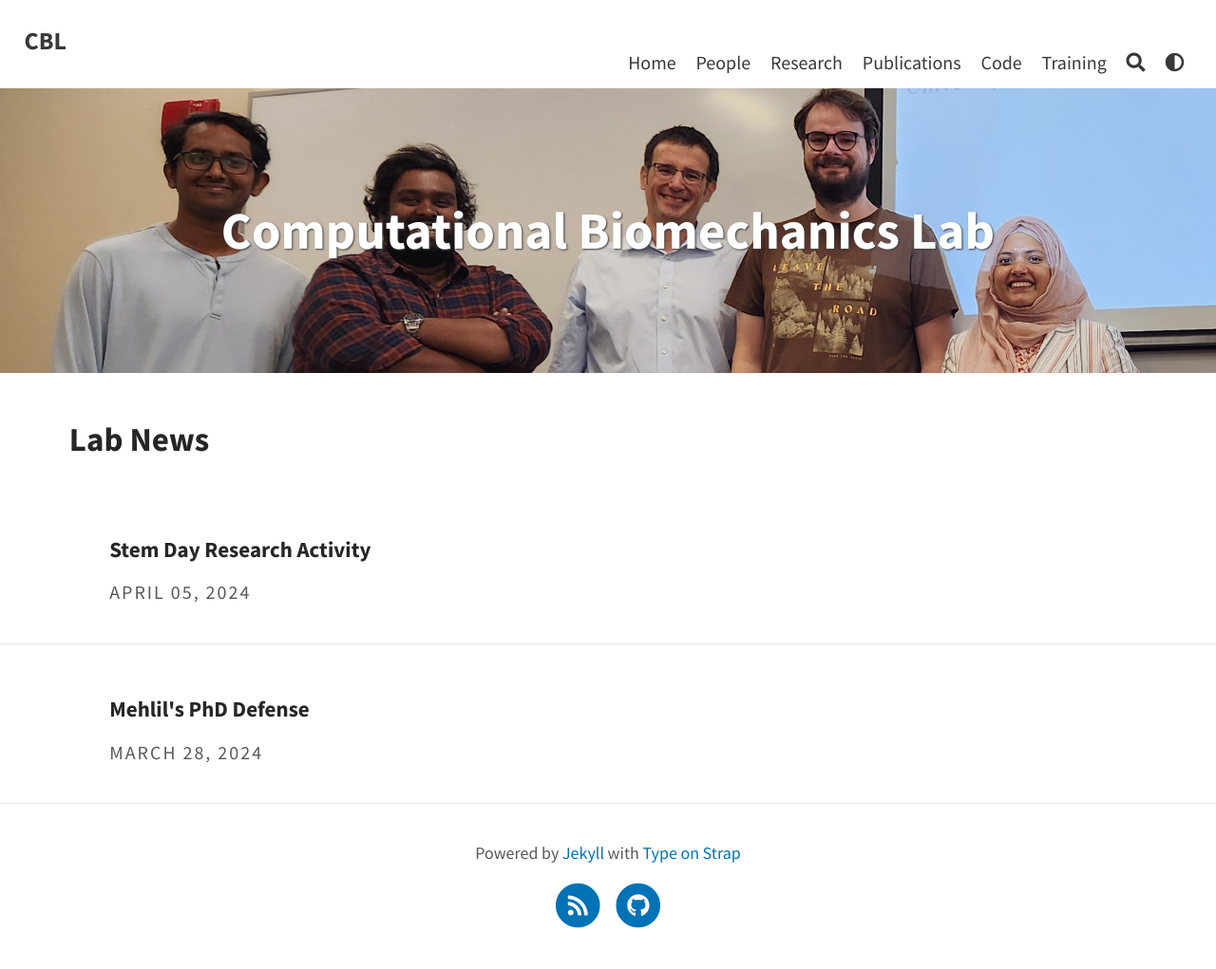
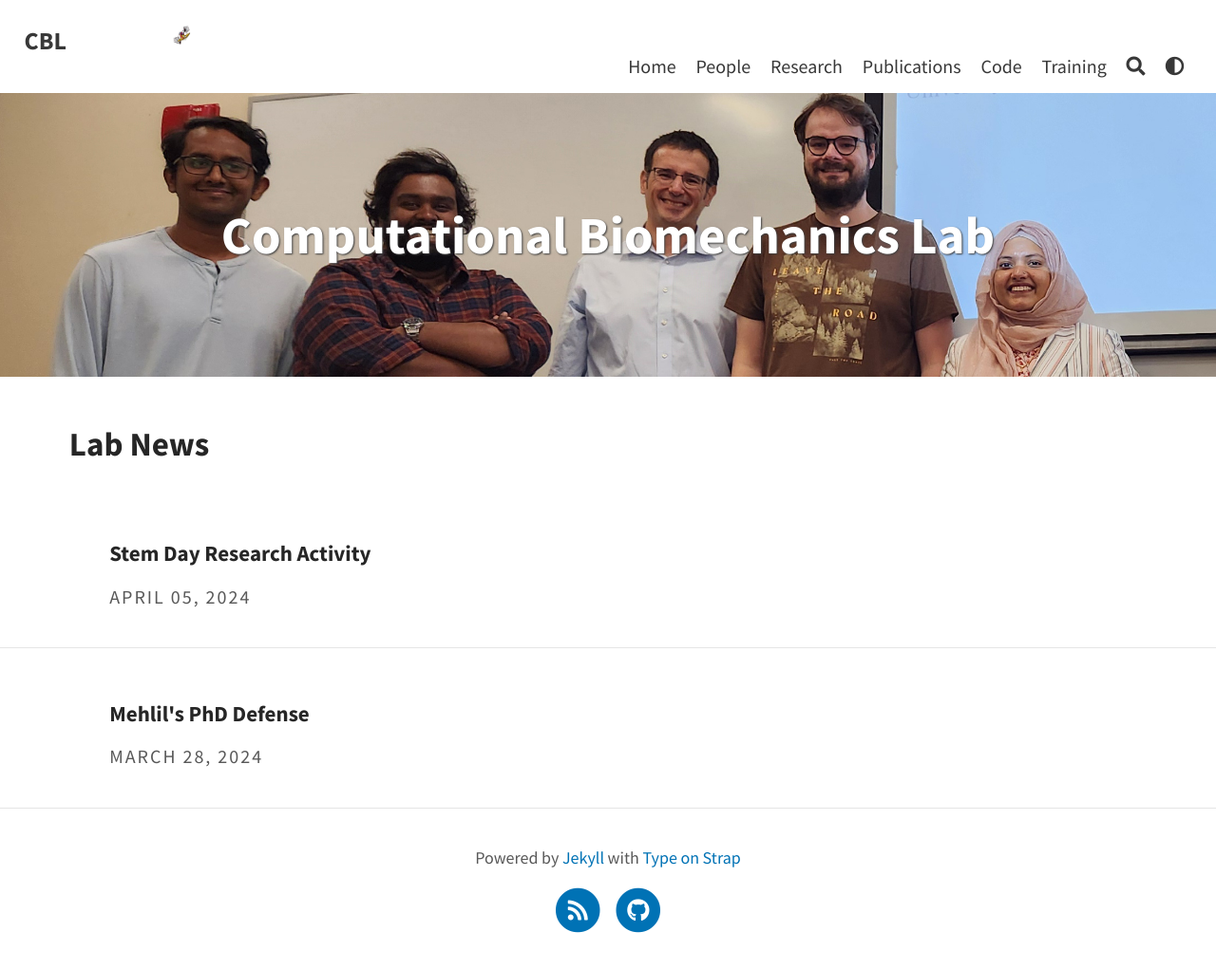
Before and after one commit to CBL-UCF/CBL-UCF.github.io, a Jekyll site: the page built from index.html, in a window 1280 px wide. Shown: the whole page at 95% size. Built offline with Jekyll 4.4.1, drawn with Linux system fonts in a browser that asks for light colours; a script that is not in the unit is left out; the list of posts is cut into pages by our own code.

Commit message:
Update navbar.liquid

```diff
--- a/_includes/default/navbar.liquid
+++ b/_includes/default/navbar.liquid
@@ -4,7 +4,7 @@
 	<div class="branding">
         {% if site.avatar %}
 		<a href="{{ '/' | relative_url }}">
-			<img src="../assets/img/logoavatar.png" alt="Avatar" width="10%" height="10%"/>
+			<img src="../assets/img/logoavatar.png" alt="Avatar" width="20%" height="20%"/>
 		</a>
         {% endif %}
         <a class="site-title" aria-label="{{ site.title }}" href="{{ '/' | relative_url }}">
```
